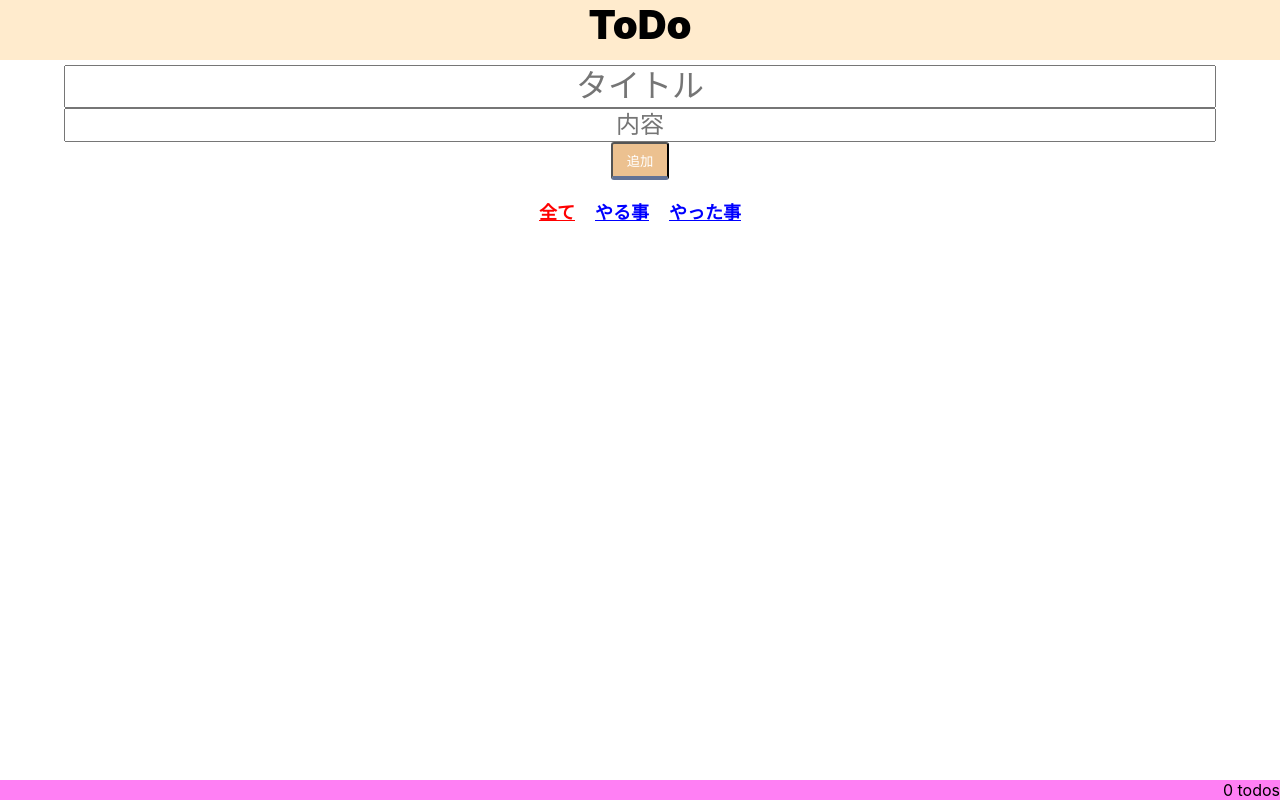
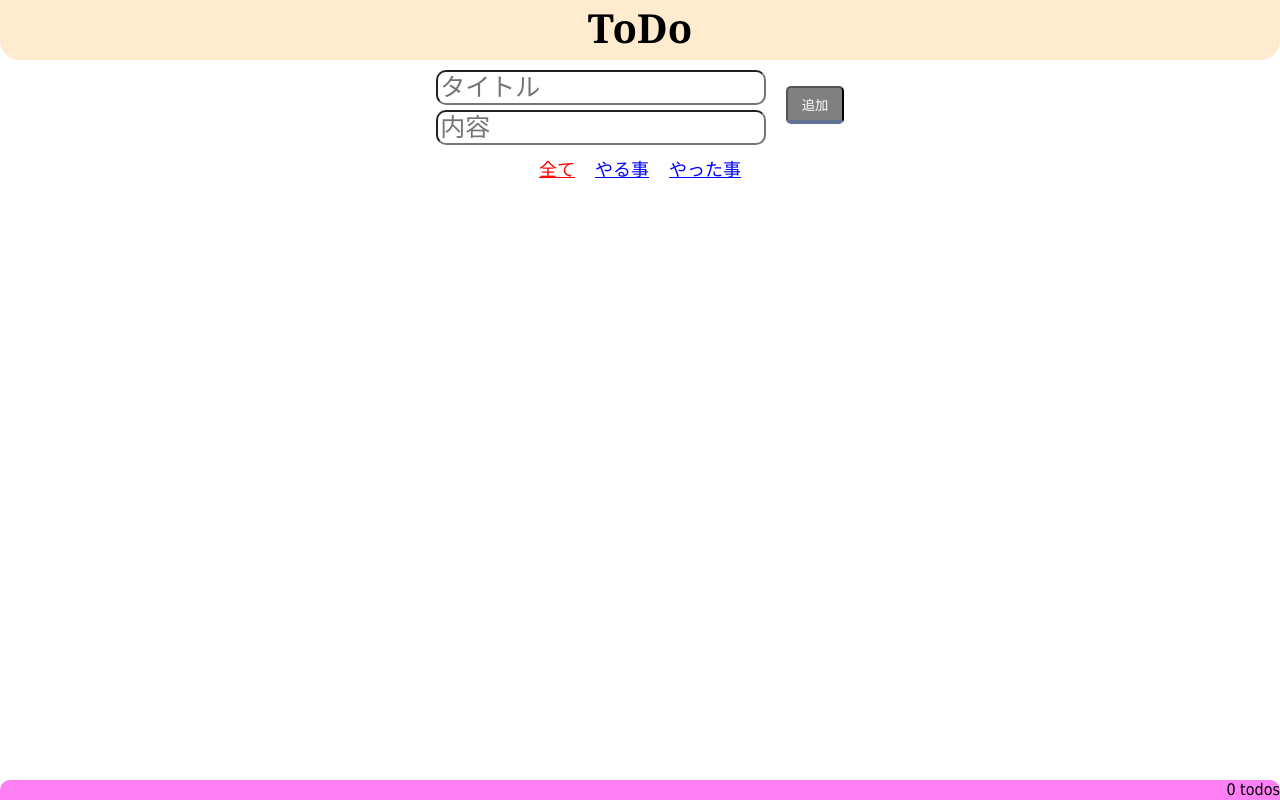
Before and after one commit to aki2034/ToDo-app, a React (Create React App) app: page / in a window 1280 px wide. Built offline with nearby package versions, Linux system fonts and the light colour scheme.

Commit message:
CSSの変更

```diff
--- a/src/components/Filter/styles.css
+++ b/src/components/Filter/styles.css
@@ -1,12 +1,11 @@
 .tabs{
     text-align: center;
-    margin: 0px;
     display: block;
 }
 
 .tab{
     margin: 10px;
-    font-family:'Courier New', Courier, monospace ;
+    font-family: serif;
     font-size: 18px;
     color: blue;
 }
--- a/src/components/InputToDo/index.jsx
+++ b/src/components/InputToDo/index.jsx
@@ -26,19 +26,21 @@ export const InputToDo = (props) => {
     };
 
     return (
-      <div className='input'>
-        <input className='title'
+      <div className='inputall'>
+        <div className='inputtodo'>
+          <input className='inputtitle'
             type="text"
             placeholder="タイトル"
             value={title}
             onChange={handleChange}
           />
-        <input className='contents'
+          <input className='inputcontents'
             type="text"
             placeholder="内容"
             value={contents}
             onChange={handleChange2}
           />
+        </div>
         <button
           className='inputbtn'
           type="button"
--- a/src/components/InputToDo/styles.css
+++ b/src/components/InputToDo/styles.css
@@ -1,39 +1,44 @@
-.input{
+.inputall{
+    display: flex;
+    justify-content: center;
+    margin: auto;
+    margin-bottom: 10px;
+}
+
+.inputtodo{
     display: flex;
     flex-direction: column;
-    text-align: center;
     font-size: 25px;
     font-family:Arial, Helvetica, sans-serif;
 }
 
-.title{
+.inputtitle{
     margin-top: 5px;
-    margin-bottom: 5px;
-    margin-left: 5%;
-    margin-right: 5%;
+    margin-left: auto;
+    margin-right: auto;
+    border-radius: 10px;
     font-size: 25px;
     font-family:Arial, Helvetica, sans-serif;
 }
 
-.contents{
+.inputcontents{
     margin-top: 5px;
-    margin-bottom: 5px;
-    margin-left: 5%;
-    margin-right: 5%;
+    margin-left: auto;
+    margin-right: auto;
+    border-radius: 10px;
     font-size: 25px;
     font-family:Arial, Helvetica, sans-serif;
 }
 
 .inputbtn{
-    margin-left: auto;
-    margin-right: auto;
-    display: inline-block;
+    margin: auto;
+    margin-left: 20px;
     padding: 0.5em 1em;
     text-decoration: none;
-    background: rgb(236, 193, 144);/*ボタン色*/
-    color: #FFF;
+    background: gray;/*ボタン色*/
+    color: white;
     border-bottom: solid 4px #627295;
-    border-radius: 3px;
+    border-radius: 5px;
 }
 
 .inputbtn:active{
--- a/src/components/ToDo/index.jsx
+++ b/src/components/ToDo/index.jsx
@@ -58,16 +58,16 @@ return (
         <p className='time'>{todo.time}</p>
         {modeChange ?
         <>
-          <p className={todo.done ? 'title done':'title'}>{todo.title}</p>
-          <p className={todo.done ? 'contents done':'contents'}>{todo.contents}</p>
+          <p className={todo.done ? 'displaytitle done':'displaytitle'}>{todo.title}</p>
+          <p className={todo.done ? 'displaycontents done':'displaycontents'}>{todo.contents}</p>
         </> :
         <>
-          <input className='titlein'
+          <input className='edittitle'
             type='text'
             value={taskTitle}
             onChange={handleChangeTaskTitle}
         />
-          <input className='contentsin'
+          <input className='editcontents'
             type='text'
             value={taskContents}
             onChange={handleChangeTaskContents}
@@ -78,13 +78,13 @@ return (
       <div className='btn'>
         <button
           type="button"
-          className="editbtn"
+          className={modeChange ? 'editbtn' : 'cancelbtn'}
           disabled={todo.done}
           onClick={handleModeChange}
         >{modeChange ? '編集' : 'キャンセル' }</button>
         <button
           type="button"
-          className="deletebtn"
+          className={modeChange ? 'deletebtn' : 'savebtn'}
           onClick={modeChange ? deleteClick : handleEdit}
         >{modeChange ? '削除' : '保存' }</button>
       </div>
--- a/src/components/ToDo/styles.css
+++ b/src/components/ToDo/styles.css
@@ -1,7 +1,8 @@
 .all{
     display: flex;
-    margin-top: 10px;
-    margin-bottom: 10px;
+    margin-top: 5px;
+    margin-bottom: 5px;
+    height: auto;
 }
 
 .check{
@@ -24,36 +25,44 @@
     font-size: 16px;
 }
 
-.title{
+.displaytitle{
     text-align: center;
     margin-top: auto;
     margin-bottom: auto;
-    font-size: 32px;
+    font-size: 45px;
+    font-family: serif;
+    overflow-wrap: normal;
+    width: auto;
 }
 
-.contents{
+.displaycontents{
     text-align: center;
+    width: auto;
     margin-top: auto;
     margin-bottom: auto;
+    margin-left: 20px;
+    margin-right: 20px;
     font-size: 24px;
+    font-family: Arial, Helvetica, sans-serif;
+    overflow-wrap: break-word;
 }
 
-.titlein{
+.edittitle{
     text-align: center;
     font-size: 30px;
-    margin: 0;
-    padding: 0;
-    width: 100%;
-    height: 30%;
+    font-family: monospace;
+    border-radius: 5px;
+    width: auto;
+    height: auto;
 }
 
-.contentsin{
+.editcontents{
     text-align: center;
     font-size: 30px;
-    margin: 0;
-    padding: 0;
-    width: 100%;
-    height: 30%;
+    font-family: monospace;
+    border-radius: 5px;
+    width: auto;
+    height: auto;
 }
 
 .done{
@@ -63,25 +72,48 @@
 .btn{
     display: flex;
     flex-direction: column;
+    align-items: center;
     margin-top: auto;
     margin-bottom: auto;
-    margin-right: 40px;
+    margin-right: 25px;
 }
 
 .editbtn {
     margin: 10px;
-    width: 100px;
+    width: 50px;
     height: 35px;
     border-radius: 50%;
     text-align: center;
     line-height: 2px;
+    background-color: white;
+}
+
+.cancelbtn{
+    margin: 10px;
+    width: 90px;
+    height: 35px;
+    border-radius: 50%;
+    text-align: center;
+    line-height: 2px;
+    background-color: white;
 }
 
 .deletebtn {
     margin: 10px;
-    width: 100px;
+    width: 50px;
     height: 35px;
     border-radius: 50%;
     text-align: center;
     line-height: 2px;
+    background-color: red;
 }
+
+.savebtn{
+    margin: 10px;
+    width: 50px;
+    height: 35px;
+    border-radius: 50%;
+    text-align: center;
+    line-height: 2px;
+    background-color: lightgreen;
+}
--- a/src/components/ToDoApp/styles.css
+++ b/src/components/ToDoApp/styles.css
@@ -5,7 +5,9 @@
     width: 100%;
     position: fixed;
     top: 0;
-    font-family: unset;
+    border-bottom-left-radius: 20px;
+    border-bottom-right-radius: 20px;
+    font-family: Georgia, serif;
     font-weight: 900;
     font-size: 40px;
     background-color: blanchedalmond;
@@ -14,22 +16,19 @@
 .body{
     display: flex;
     flex-direction: column;
-    justify-content: center;
     width: 100%;
     margin-top: 65px;
     margin-bottom: 25px;
-    font-family: unset;
-    font-weight: 900;
-    font-size: 40px;
 }
 
 .footer{
-    justify-content: center;
     text-align: end;
     height: 20px;
     width: 100%;
     position: fixed;
     bottom: 0;
-    font-style: unset;
+    border-top-left-radius: 10px;
+    border-top-right-radius: 10px;
+    font-family: Tahoma, Geneva, Verdana, sans-serif;
     background-color: rgb(255, 127, 244);
 }
```
Lines whose indentation alone changed are shown as unchanged.
